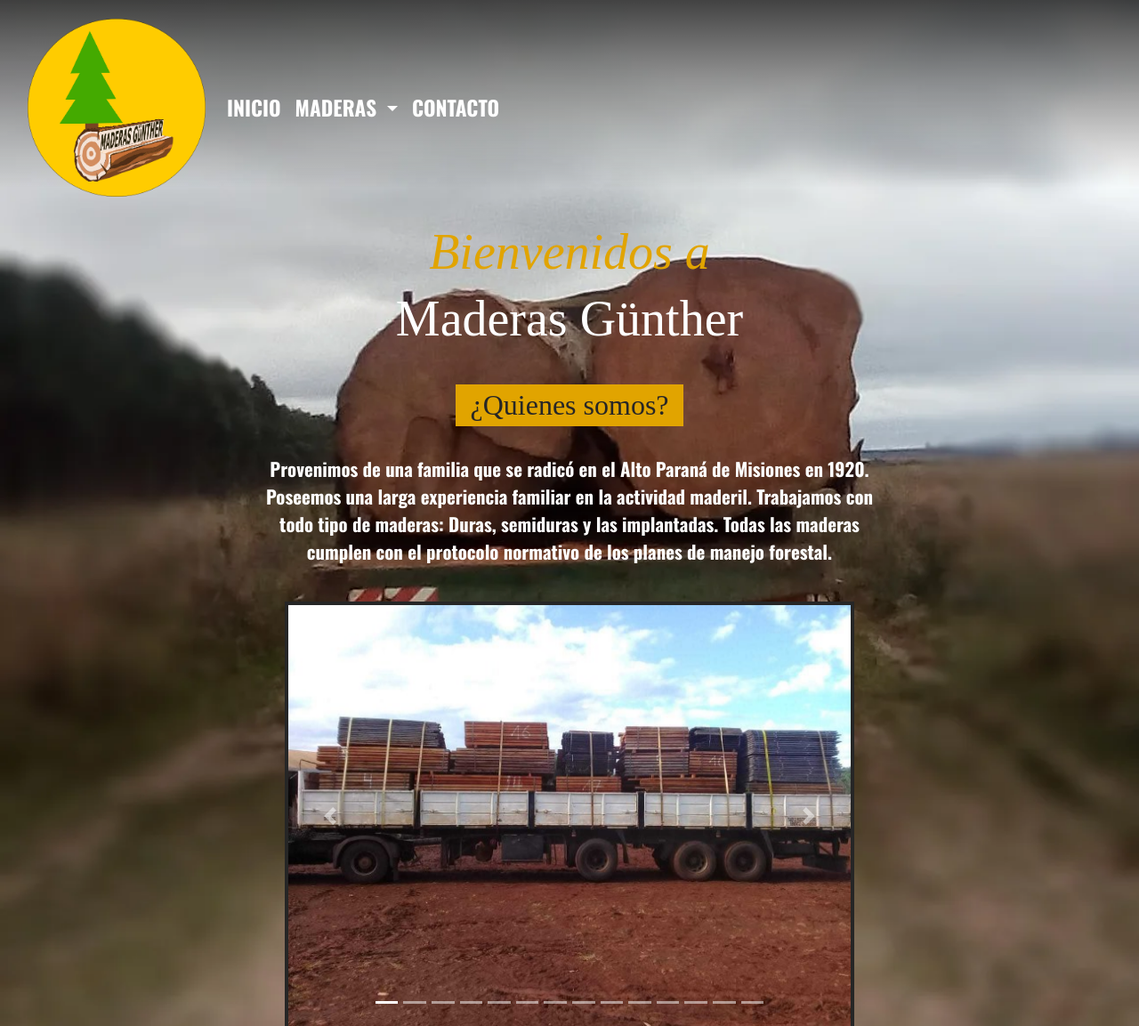
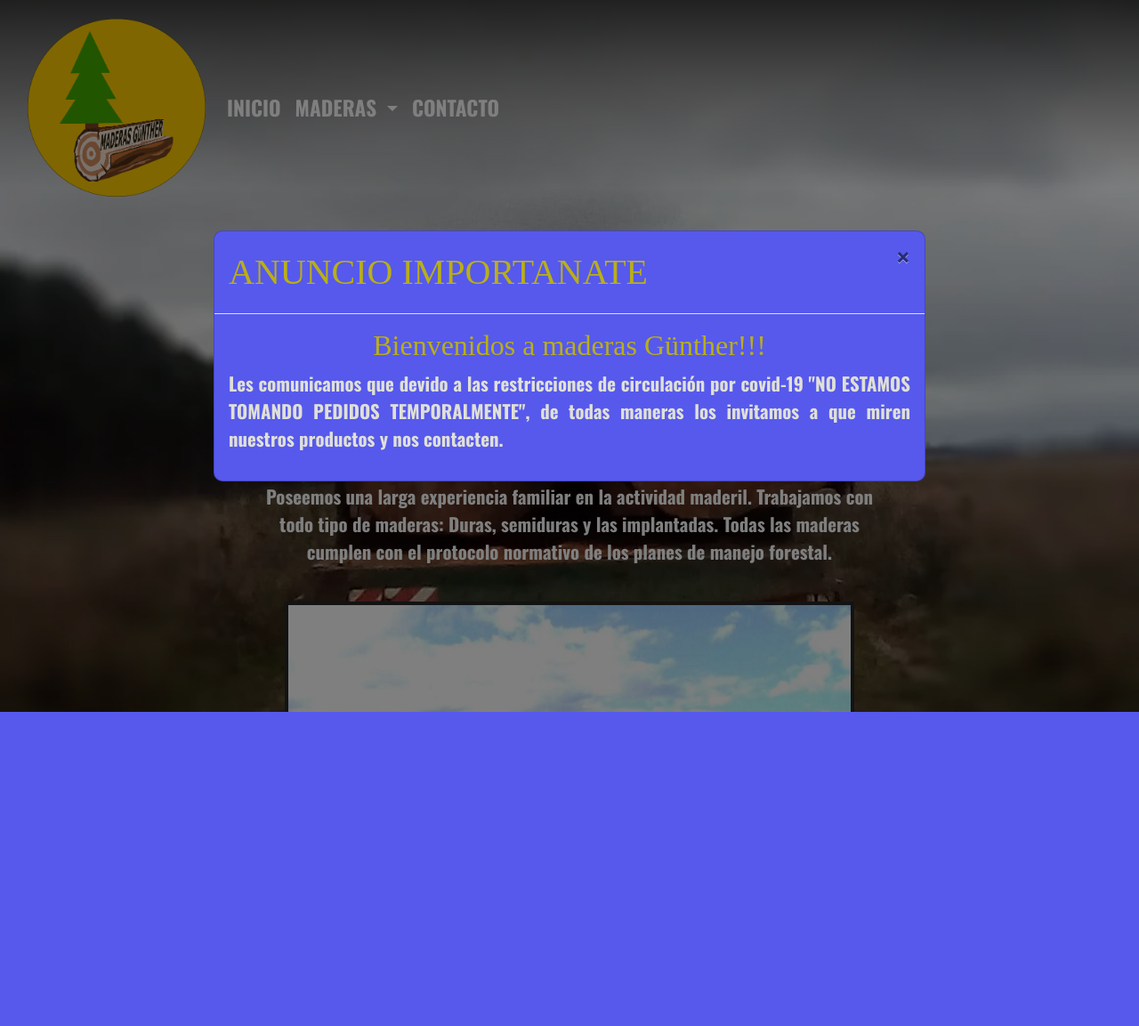
Before and after one commit to Gumio94/MaderasGunther, a PHP site: page / in a window 1280 px wide. Shown: the top 1153 px of the page at 89% size. After the commit the page ends 800 px from the top, so only its background shows below. Run offline with PHP 8.4, Linux system fonts and the light colour scheme; some libraries are stand-ins or nearby versions; some web fonts are replaced.

Commit message:
Update mensaje
movo el estilo a main.css.
La ejecucion esta en main .js

```diff
--- a/contacto.php
+++ b/contacto.php
@@ -1,5 +1,5 @@
 <?php include "inc/header.php"?>
-
+<?php include "inc/mensaje.html"?>
 <div class="container-fluid cuerpo">
     <div class="row justify-content-md-center">
         <div class="col-12 py-2 barra">
--- a/css/main.css
+++ b/css/main.css
@@ -95,3 +95,24 @@ body,.bg-negro{
         font-size: 1.3rem
     }
 }
+
+/* mensaje */
+
+.contenido{
+    background:rgba(86, 89, 236, 1);
+    border-radius: 10px;
+    text-align: justify;
+}
+.contenido h1 {
+    font-size: 2.5rem;
+    text-align:center;
+    color:rgb(185, 175, 24) !important;
+}
+.contenido h2 {
+    text-align:center;
+    color: rgb(185, 175, 24) !important;
+}
+.contenido p {
+    text-align:justify;
+    color: rgb(224, 224, 215) !important;
+}
--- a/inc/mensaje.html
+++ b/inc/mensaje.html
@@ -1,101 +1,19 @@
-<!DOCTYPE html>
-
-<html leng="es">
-    <head>
-        <title>ANUNCIO POR COVID 19</title>
-        <meta charset ="UTF-8">
-        <meta name="viewport" content="width=device-width, user-scalable=no">
-        <style>
-            .modal {
-                width: 100%;
-                height:100vh;
-                position: absolute;
-                background: #7779;
-                top: 0;
-                left:0;
-                display:flex;
-                animation: modal 2s 3s forwards;
-                visibility: hidden;
-                opacity: 0;
-
-            }
-            .contenido{
-                width: 40%;
-                height: 40%;
-                margin:auto;
-                background:rgba(86, 89, 236, 0.6);
-                border-radius: 10px;
-                text-align: justify;
-                padding: 15px;
-            }
-            .contenido h1 {
-                text-align:center;
-                color:rgb(185, 175, 24);
-            }
-            .contenido h2 {
-                text-align:center;
-                color: rgb(185, 175, 24);
-            }
-            .contenido p {
-                text-align:justify;
-                color: rgb(224, 224, 215);
-            }
-            #cerrar {
-                    display: none;
-                }
-            #cerrar + label{
-                position: fixed;
-                border-radius: 50%;
-                background: red;
-                color: white;
-                font-size: 25px;
-                z-index: 50;
-                text-align: center;
-                right: 20px;
-                padding: 5px;
-                cursor: pointer;
-
-                animation: modal 2s 3s forwards;
-                visibility: hidden;
-                opacity: 0;
-
-
-            }
-            #cerrar:checked + label,  #cerrar:checked ~ .modal{
-                 display: none;
-            }
-            @keyframes modal{
-                100% {
-                    visibility: visible;
-                    opacity: 1;
-                }
-            }
-
-
-
-
-        </style>
-    </head>
-
-    <body>
-
-        <input type = "checkbox" id ="cerrar" >
-        <label for="cerrar" id="btn-cerrar">X</label>
-        <div class="modal">
-
-            <div class="contenido">
-
-                <h1>ANUNCIO IMPORTANATE</h1>
+<div class="modal fade" id="Mensaje" tabindex="-1" aria-labelledby="Mensaje" aria-hidden="true">
+  <div class="modal-dialog modal-dialog-centered modal-lg">
+    <div class="modal-content contenido">
+            <div class="modal-header">
+                <h1 class="modal-title d-block">ANUNCIO IMPORTANATE</h1>
+                <button type="button" class="close" data-dismiss="modal" aria-label="Cerrar">
+                  <span aria-hidden="true">&times;</span>
+                </button>
+            </div>
+            <div class="modal-body">
                 <h2>Bienvenidos a maderas Günther!!!</h2>
-                <P> les comunicamos que devido a las restricciones de circulación
+                <P> Les comunicamos que devido a las restricciones de circulación
                     por covid-19 <strong>"NO ESTAMOS TOMANDO PEDIDOS TEMPORALMENTE"</strong>,
                     de todas maneras los invitamos a que miren nuestros productos y nos contacten.
                 </P>
-
             </div>
-
         </div>
-
-    </body>
-
-</html>
+    </div>
+</div>
--- a/index.php
+++ b/index.php
@@ -1,8 +1,7 @@
 
 <?php include "inc/header.php"?>
-
+<?php include "inc/mensaje.html"?>
 <div class="degrade">
-<body>
 <div class="container-fluid cuerpo">
     <div class="row justify-content-md-center">
         <div class="col-12 py-2 barra">
@@ -104,7 +103,6 @@ Todas las maderas cumplen con el protocolo normativo de los planes de manejo for
     </div>
 </div>
 </div>
-</div>
 
-</body>
+
 <?php include "inc/footer.php"?>
--- a/js/main.js
+++ b/js/main.js
@@ -1,4 +1,6 @@
-/*global $,document*/
+/*global $,document, setTimeout*/
 $(document).ready(function () {
-
+    setTimeout(function() {
+        $('#Mensaje').modal('show');
+    },2000);
 });
--- a/tipos_de_maderas.php
+++ b/tipos_de_maderas.php
@@ -1,5 +1,5 @@
 <?php include "inc/header.php"?>
-
+<?php include "inc/mensaje.html"?>
 <div class="container-fluid cuerpo">
     <div class="row justify-content-md-center">
         <div class="col-12 py-2 barra">
```
